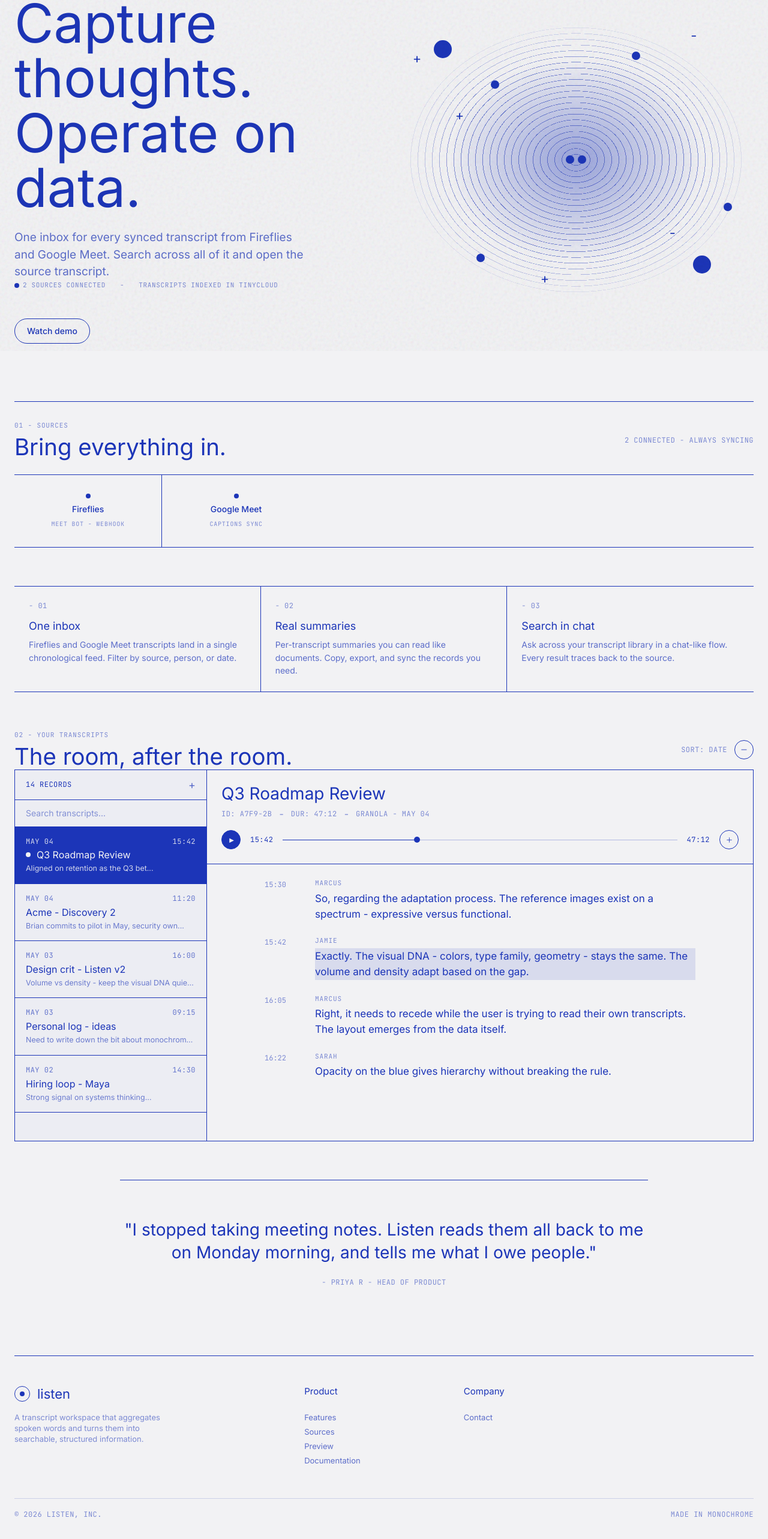
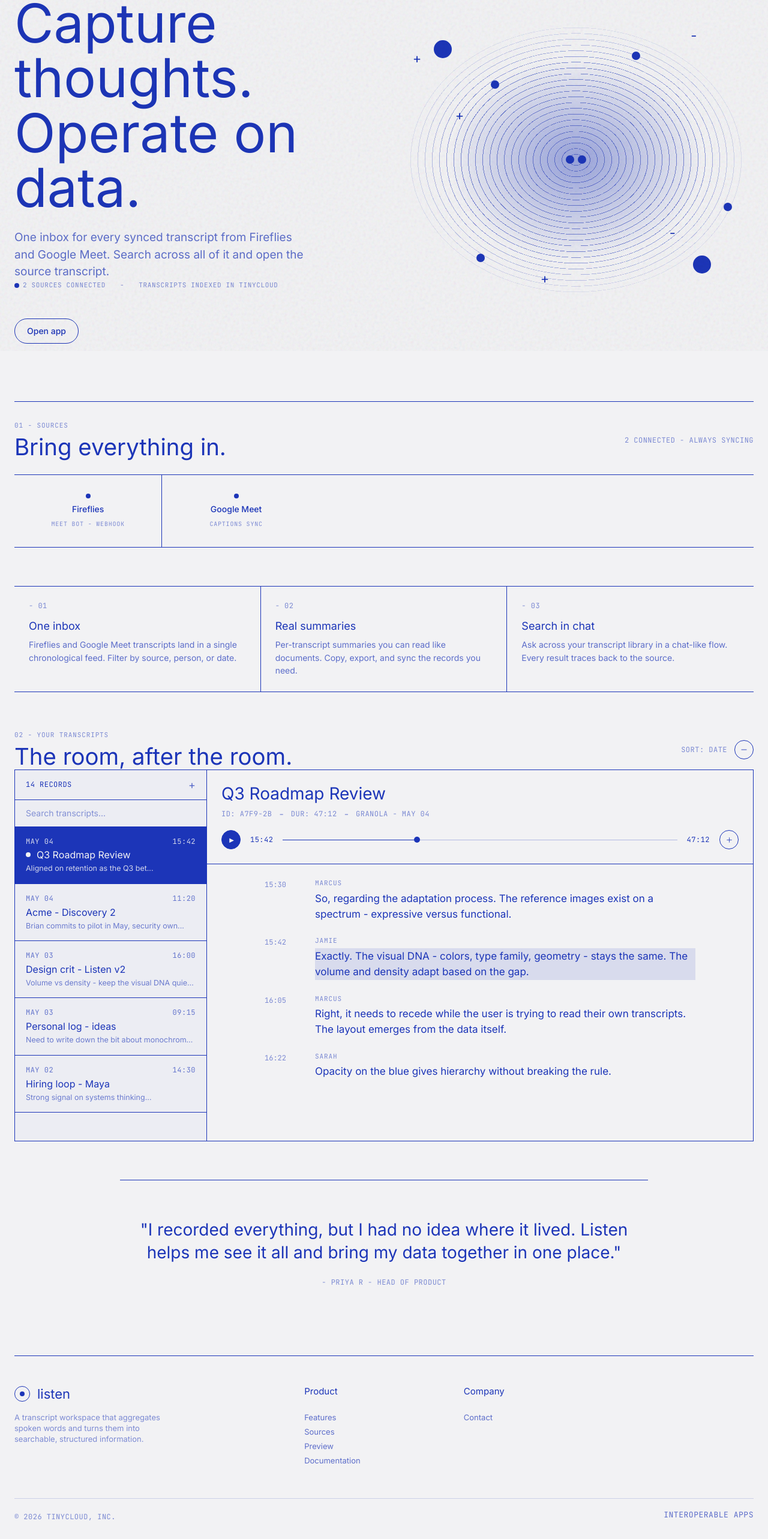
Before and after one commit to TinyCloudLabs/listen, a React (Vite) app in the folder frontend/: page / in a window 1280 px wide. Shown: the part 215-2781 px from the top of the page at 60% size. Built offline with nearby package versions, Linux system fonts and the light colour scheme; no server answers.

Commit message:
TC-1364 update landing page copy

```diff
--- a/frontend/src/App.tsx
+++ b/frontend/src/App.tsx
@@ -289,9 +289,9 @@ function LandingPage({
                 <span>transcripts indexed in TinyCloud</span>
               </div>
               <div className="landing-hero-actions">
-                <a className="landing-btn" href="#preview">
-                  Watch demo
-                </a>
+                <button className="landing-btn" onClick={onSignIn} disabled={loading}>
+                  {signInLabel}
+                </button>
               </div>
               {error && (
                 <div className="landing-error" role="alert">
@@ -371,8 +371,8 @@ function LandingPage({
 
           <section className="landing-quote-section">
             <p>
-              "I stopped taking meeting notes. Listen reads them all back to me on Monday morning,
-              and tells me what I owe people."
+              "I recorded everything, but I had no idea where it lived. Listen helps me see it all
+              and bring my data together in one place."
             </p>
             <span className="landing-mono landing-muted">- Priya R - Head of Product</span>
           </section>
@@ -399,8 +399,13 @@ function LandingPage({
               </div>
             </div>
             <div className="landing-footer-bottom">
-              <span className="landing-mono landing-muted">© 2026 listen, inc.</span>
-              <span className="landing-mono landing-muted">made in monochrome</span>
+              <span className="landing-mono landing-muted">© 2026 TinyCloud, Inc.</span>
+              <a
+                className="landing-mono landing-muted"
+                href="https://tinycloud.xyz/interoperable-apps"
+              >
+                Interoperable apps
+              </a>
             </div>
           </footer>
         </div>
```
Also changed, not shown: 1 other file (tests, documents, lock files or other folders).
